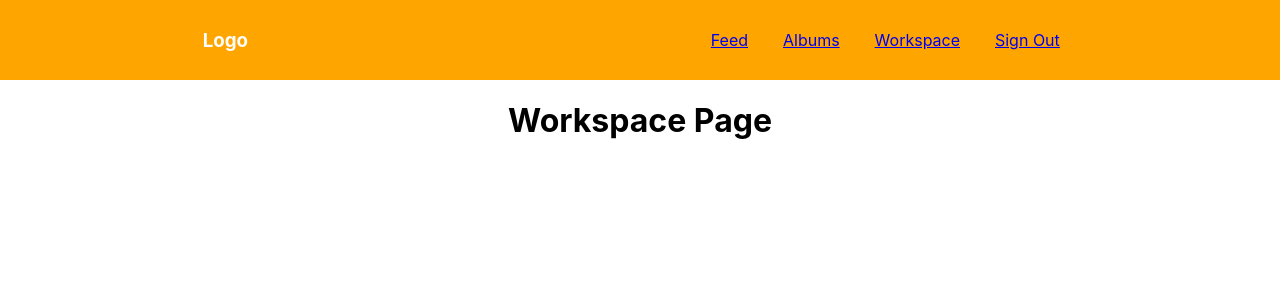
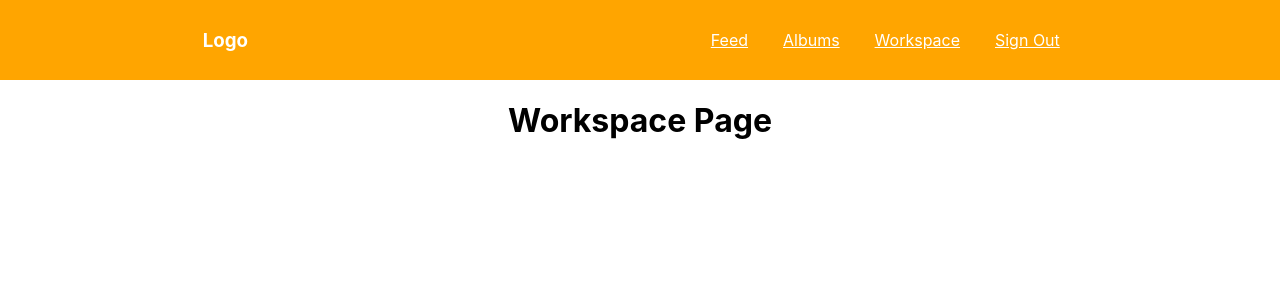
Before and after one commit to KameronsCodeSpace/Social-Media-React, a React (Create React App) app in the folder front-end/: page /workspace in a window 1280 px wide. Shown: the top 300 px of the page. Built offline with nearby package versions, Linux system fonts and the light colour scheme.

Commit message:
A few touch ups on login page

```diff
--- a/front-end/src/Components/Nav.jsx
+++ b/front-end/src/Components/Nav.jsx
@@ -2,14 +2,18 @@ import React from 'react';
 import { Link } from 'react-router-dom';
 
 function Nav() {
+    const navStyle = {
+        color: 'white'
+    }
+
     return (
 <nav>
     <h3>Logo</h3>
     <ul className="nav-links">
-        <Link to='/Feed'><li>Feed</li></Link>
-        <Link to='/Albums'><li>Albums</li></Link>
-        <Link to='/Workspace'><li>Workspace</li></Link>
-        <Link to='/'><li>Sign Out</li></Link>
+        <Link style={navStyle} to='/Feed'><li>Feed</li></Link>
+        <Link style={navStyle} to='/Albums'><li>Albums</li></Link>
+        <Link style={navStyle} to='/Workspace'><li>Workspace</li></Link>
+        <Link style={navStyle} to='/'><li>Sign Out</li></Link>
 
     </ul>
 </nav>
--- a/front-end/src/Login.js
+++ b/front-end/src/Login.js
@@ -4,8 +4,12 @@ import './App.css';
 function Login() {
     return (
         <div>
-            <h1>Login Page</h1>
-            <input placeholder='Enter Email'></input>
+            <h1>Collage Entourage</h1>
+            <p>A Combination Of Creation</p>
+            <br />
+            <br />
+            <img src='https://media.giphy.com/media/JWGjPl2SpXUFW/giphy.gif'></img>
+            <p>Username</p><input placeholder='Email'></input>
             <br />
             <br />
             <a href="/Feed">Log In</a>
```
